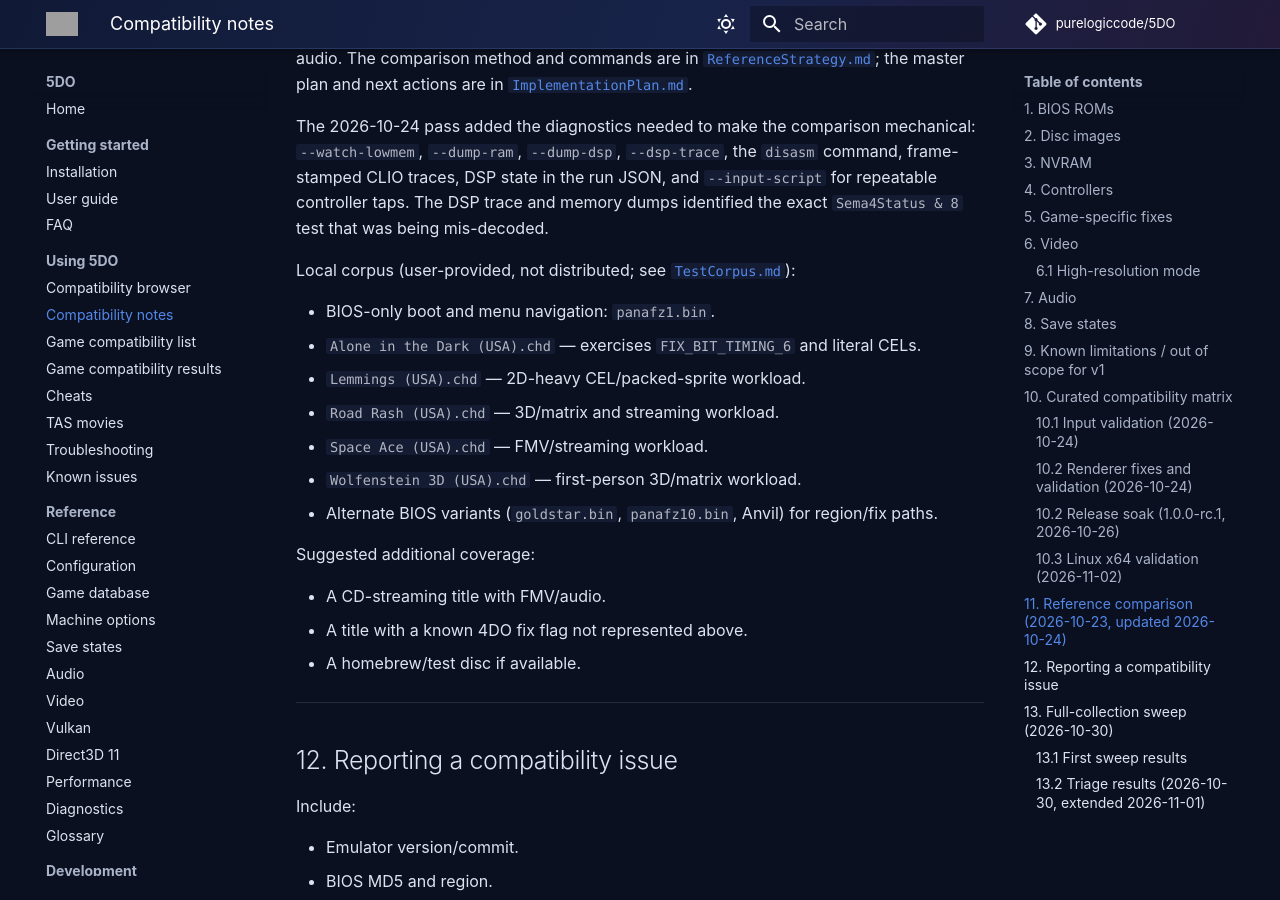
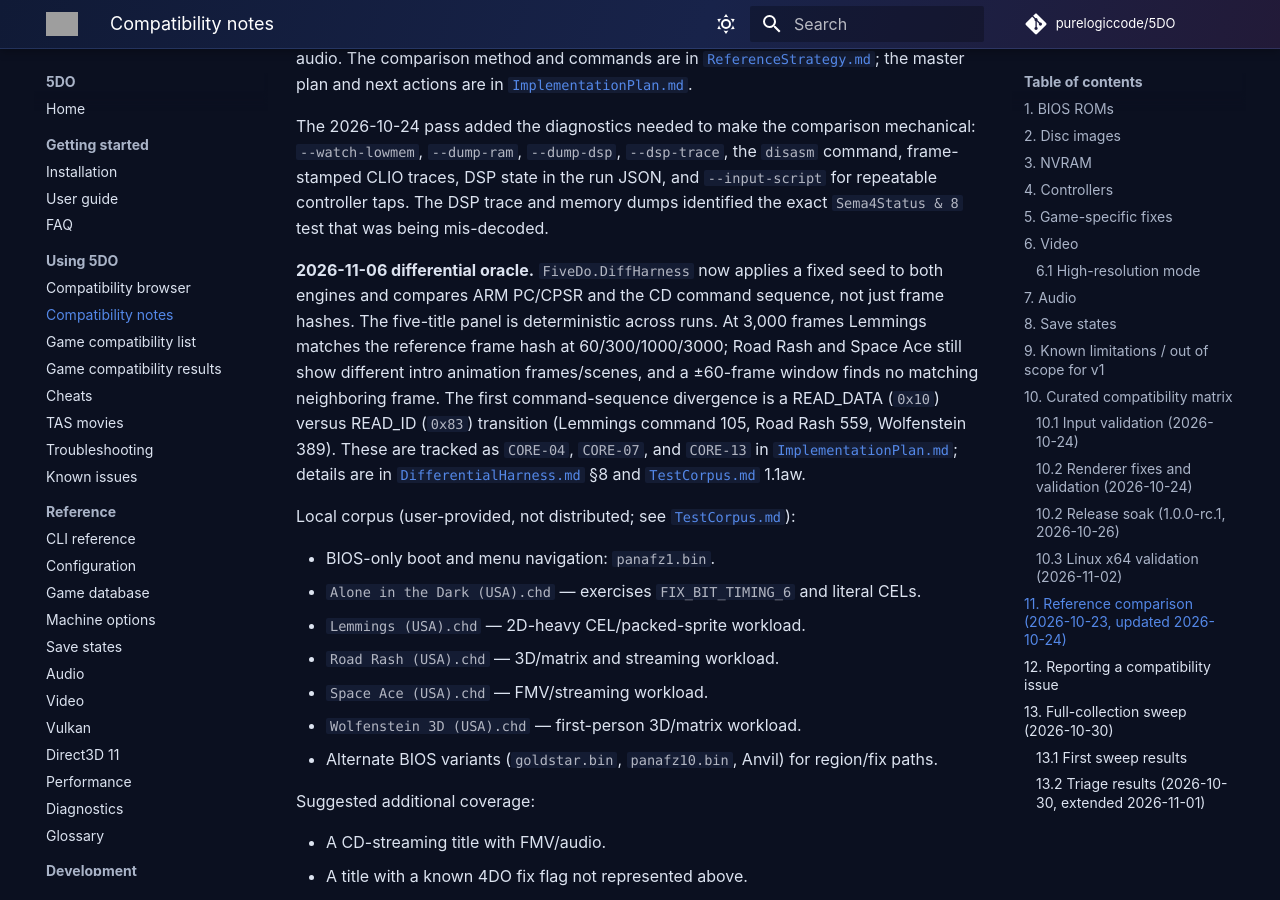
Before and after one commit to purelogiccode/5DO, an MkDocs documentation site: the page built from docs/Compatibility.md, in a window 1280 px wide and 900 px high, scrolled down 21392 px. Built offline with MkDocs 1.6.1 and Material for MkDocs 9.7.7, drawn with Linux system fonts in a browser that asks for light colours; comment, search, counter and statistics services are not loaded; grey boxes are pictures that could not be loaded.

Commit message:
Document the TEST-07 oracle evidence and current parity gaps
Record the five-title and 3,000-frame panel results, the 50-title panel manifest, and the full CD command-sequence lead (READ_DATA versus READ_ID) in the implementation plan, compatibility notes, and known issues.

```diff
--- a/docs/Compatibility.md
+++ b/docs/Compatibility.md
@@ -582,6 +582,18 @@ frame-stamped CLIO traces, DSP state in the run JSON, and `--input-script` for
 repeatable controller taps. The DSP trace and memory dumps identified the exact
 `Sema4Status & 8` test that was being mis-decoded.
 
+**2026-11-06 differential oracle.** `FiveDo.DiffHarness` now applies a fixed seed
+to both engines and compares ARM PC/CPSR and the CD command sequence, not just
+frame hashes. The five-title panel is deterministic across runs. At 3,000 frames
+Lemmings matches the reference frame hash at 60/300/1000/3000; Road Rash and
+Space Ace still show different intro animation frames/scenes, and a ±60-frame
+window finds no matching neighboring frame. The first command-sequence divergence
+is a READ_DATA (`0x10`) versus READ_ID (`0x83`) transition (Lemmings command 105,
+Road Rash 559, Wolfenstein 389). These are tracked as `CORE-04`, `CORE-07`, and
+`CORE-13` in [`ImplementationPlan.md`](ImplementationPlan.md); details are in
+[`DifferentialHarness.md`](DifferentialHarness.md) §8 and
+[`TestCorpus.md`](TestCorpus.md) 1.1aw.
+
 Local corpus (user-provided, not distributed; see [`TestCorpus.md`](TestCorpus.md)):
 
 - BIOS-only boot and menu navigation: `panafz1.bin`.
```
Also changed, not shown: docs/ImplementationPlan.md (+4 -1 lines), docs/KnownIssues.md (+10 -0 lines).
